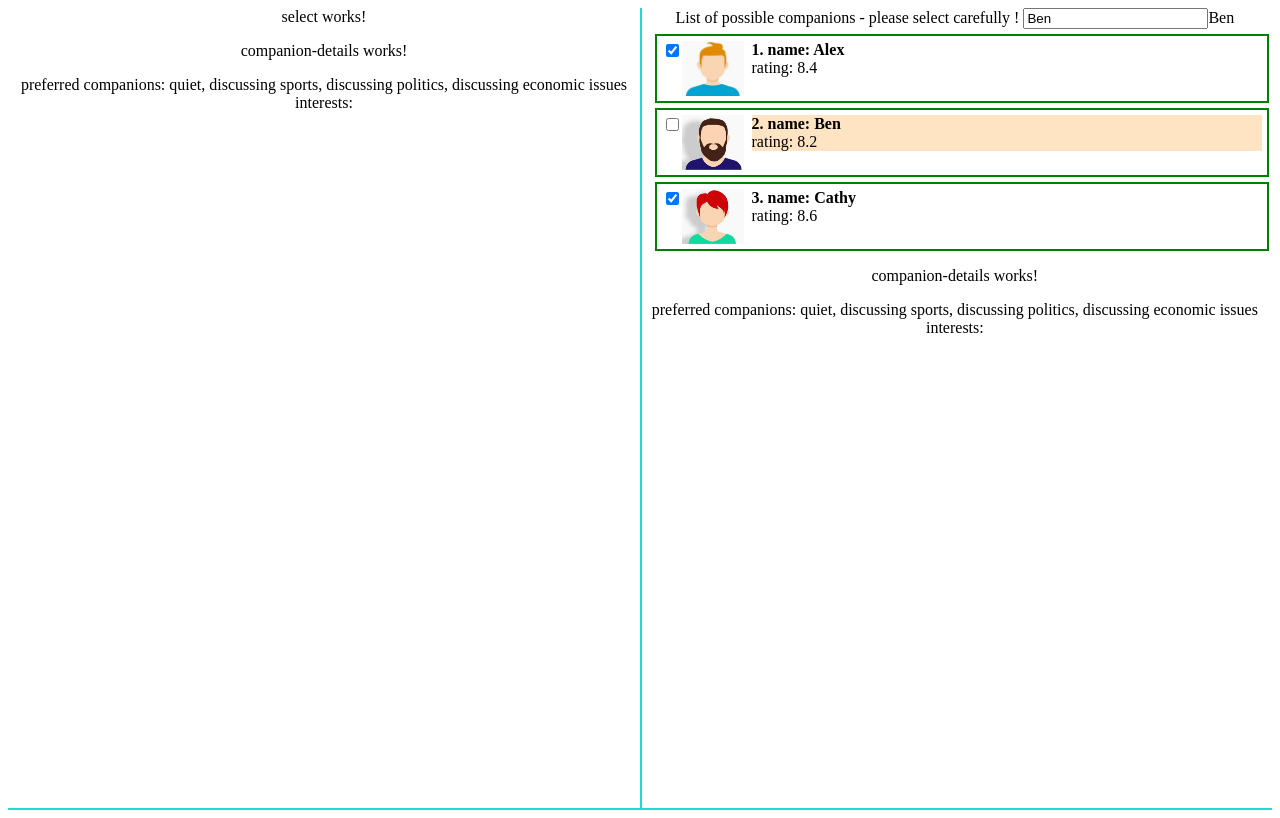
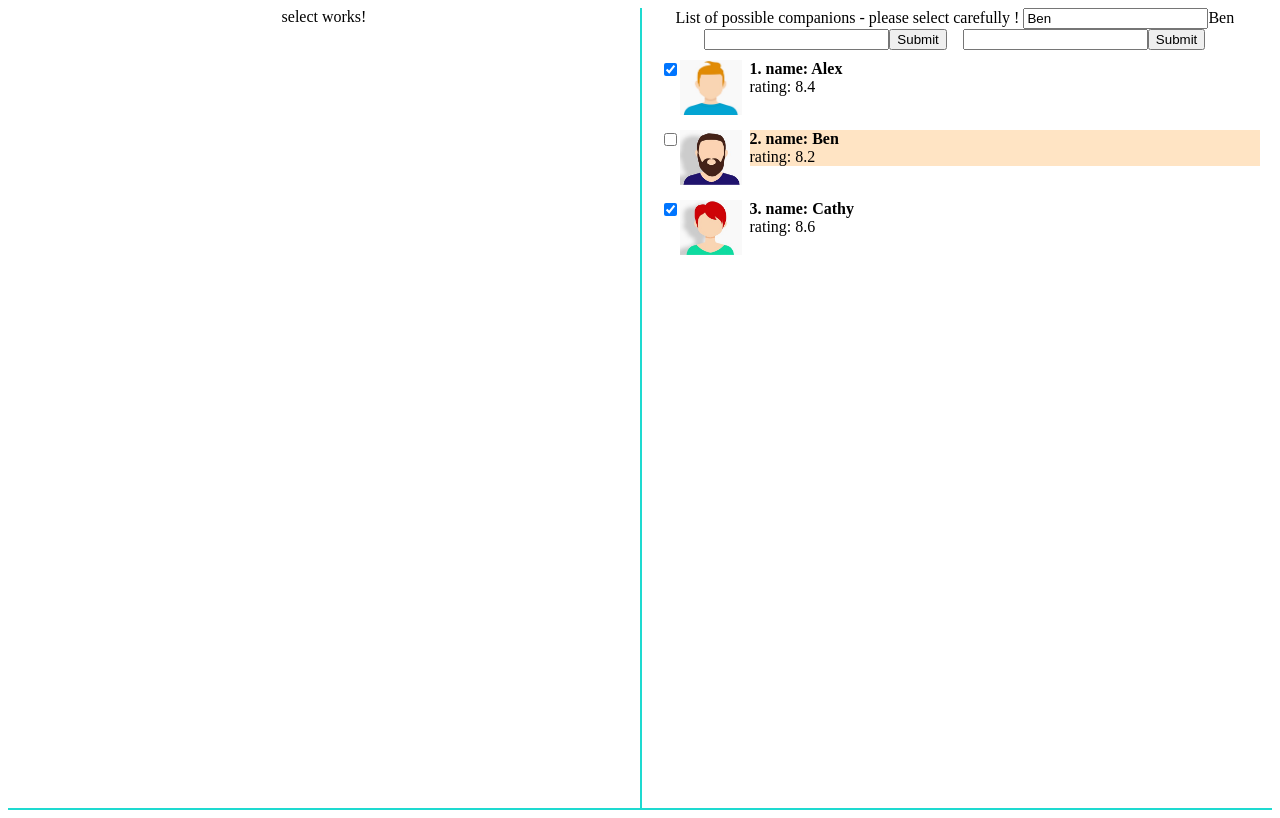
Before and after one commit to aripovula/carpoolNg, an Angular app: page / in a window 1280 px wide. Built offline with nearby package versions, Linux system fonts and the light colour scheme.

Commit message:
companions list and companion details communicate using a dataService

```diff
--- a/src/app/companion-details/companion-details.component.ts
+++ b/src/app/companion-details/companion-details.component.ts
@@ -1,26 +1,66 @@
-import { Component, OnInit, Input } from '@angular/core';
+import { Component, OnChanges, Input } from '@angular/core';
+
+import { LoggingService } from './../services/logging.service';
+import { DataService } from './../services/data.service';
 
 @Component({
   selector: 'app-companion-details',
   template: `
-    <p>
+  <div *appCustomUnless="!companionID">
+    <p appHighlight>
       companion-details works!
-      <span *ngIf="companionID">
-        id = {{ companionID }}
-      </span>
     </p>
-    preferred companions:  quiet, discussing sports, discussing politics, discussing economic issues
-    interests:
+    <span>{{ companionID }}</span>
+    <p class="appHighlight"></p>
+      <div class="boxed">
+        <div>
+          <img
+          style="float: left; margin-right:10px"
+            [src]="companions[companionID-1].image"
+            [alt]="companions[companionID-1].name"
+            width="124" height="110"
+          >
+        </div>
+        <div>
+          <span class="bold">
+            name: {{ companions[companionID-1].name }}</span>
+          <br/>
+          <span>rating: {{ companions[companionID-1].rating }}</span>
+          <br/>
+          preferred companions:
+          <br/>
+          quiet, discussing sports, discussing politics, discussing economic issues
+          <br/>
+          interests:
+          <br/>
+          policy records:
+
+        </div>
+      </div>
+    </div>
   `,
-  styleUrls: ['./companion-details.component.css']
+  styleUrls: ['./companion-details.component.css'],
+  providers: [ ]
 })
-export class CompanionDetailsComponent implements OnInit {
+export class CompanionDetailsComponent implements OnChanges {
 
-  @Input() companionID: number;
+  // @Input() companionID: number;
+  companionID: number;
+  // temporary measure
+  companions = [
+    { id: 1, name: 'Alex', rating: 8.4, isFrequentlySelected: true, image: '../assets/Alex.jpg' },
+    { id: 2, name: 'Ben', rating: 8.2, isFrequentlySelected: false, image: '../assets/Ben.jpg' },
+    { id: 3, name: 'Cathy', rating: 8.6, isFrequentlySelected: true, image: '../assets/Cathy.jpg' }
+  ];
 
-  constructor() { }
-
-  ngOnInit() {
+  constructor(private logService: LoggingService, private dataService: DataService) {
+    this.dataService.companionIDupdated.subscribe(
+      (id: number) => this.companionID = id
+    );
   }
 
+  ngOnChanges() {
+    // const logService = new LoggingService();
+    // this.logService.logStatusChange('using Service from Details = ' + this.companionID);
+  }
 }
--- a/src/app/companions-list/companions-list.component.css
+++ b/src/app/companions-list/companions-list.component.css
@@ -1,6 +1,6 @@
 .post-container {
     width: 96%;
-    border: green solid 2px;
+    /* border: green solid 2px; */
     padding: 5px;
     margin: 5px;
     margin-left: 2%;
--- a/src/app/companions-list/companions-list.component.ts
+++ b/src/app/companions-list/companions-list.component.ts
@@ -1,4 +1,7 @@
-import { Component, OnInit, Output, EventEmitter } from '@angular/core';
+import { Component, OnInit, Output, EventEmitter, ViewChild, ElementRef, OnChanges } from '@angular/core';
+
+import { LoggingService } from './../services/logging.service';
+import { DataService } from './../services/data.service';
 
 @Component({
   selector: 'app-companions-list',
@@ -8,6 +11,12 @@ import { Component, OnInit, Output, EventEmitter } from '@angular/core';
   <!-- <input type="text" (input)="onLookUpNameSelected($event)"> {{ lookUpName }} -->
   <input type="text" [(ngModel)]="lookUpName">
   <span [ngClass]="{highlight: lookUpName.length > 4}">{{ lookUpName }}</span>
+  <br/>
+  <input type="text" #lookUpName2>
+  <button (click)="onLookUpNameSelected2(lookUpName2)">Submit</button>
+  <ng-content></ng-content>
+  <input type="text" #lookUpName3>
+  <button (click)="onLookUpNameSelected3(lookUpName3)">Submit</button>
   <br/>
   <div *ngIf="companions">
     <div *ngFor="let companion of companions; let ind = index">
@@ -35,38 +44,61 @@ import { Component, OnInit, Output, EventEmitter } from '@angular/core';
 
     </div>
   </div>
-  <app-companion-details></app-companion-details>
 </div>
   `,
-  styleUrls: ['./companions-list.component.css']
+  styleUrls: ['./companions-list.component.css'],
+  providers: [ ]
 })
 
-export class CompanionsListComponent implements OnInit {
+export class CompanionsListComponent implements OnInit, OnChanges {
   @Output() selectedCompanionID = new EventEmitter<number>();
   lookUpName = 'Ben';
+  lookUpName2 = 'Ben';
+  @ViewChild('lookUpName3') lookUpName3: ElementRef;
   selectedCompanion = undefined;
   companionIDforDetails = undefined;
-  companions = [
-    { id: 1, name: 'Alex', rating: 8.4, isFrequentlySelected: true, image: '../assets/Alex.jpg' },
-    { id: 2, name: 'Ben', rating: 8.2, isFrequentlySelected: false, image: '../assets/Ben.jpg' },
-    { id: 3, name: 'Cathy', rating: 8.6, isFrequentlySelected: true, image: '../assets/Cathy.jpg' }
-  ];
+  companions: { id: number, name: string, rating: number, isFrequentlySelected: boolean, image: string }[] = [];
 
-  constructor() { }
+  // companions = [
+  //   { id: 1, name: 'Alex', rating: 8.4, isFrequentlySelected: true, image: '../assets/Alex.jpg' },
+  //   { id: 2, name: 'Ben', rating: 8.2, isFrequentlySelected: false, image: '../assets/Ben.jpg' },
+  //   { id: 3, name: 'Cathy', rating: 8.6, isFrequentlySelected: true, image: '../assets/Cathy.jpg' }
+  // ];
+
+  constructor(private logService: LoggingService, private dataService: DataService) {  }
 
   ngOnInit() {
     // console.log(this.companions[1]);
+    this.companions = this.dataService.companions;
+    this.selectedCompanion = this.dataService.companionID;
+  }
+
+  ngOnChanges() {
+    // const logService = new LoggingService();
+    // this.logService.logStatusChange('using Service from Details = ' + this.companionID);
   }
 
   onLookUpNameSelected(event: Event) {
     this.lookUpName = (<HTMLInputElement>event.target).value;
-    console.log(this.lookUpName);
+    console.log('1' + this.lookUpName);
+  }
+
+  onLookUpNameSelected2(newWay: HTMLInputElement) {
+    this.lookUpName2 = newWay.value;
+    console.log('2' + this.lookUpName2);
+  }
+
+  onLookUpNameSelected3() {
+    // this.lookUpName3.nativeElement.value = 'Got It !';
+    this.lookUpName3 = this.lookUpName3.nativeElement.value;
+    console.log('3' + this.lookUpName3);
   }
 
   onCompanionSelected(id: number) {
-    this.selectedCompanionID.emit(id);
-    this.selectedCompanion = id;
-    console.log('ID = ' + id);
+    // this.selectedCompanionID.emit(id);
+    // this.selectedCompanion = id;
+    // this.logService.logStatusChange('using Service from List = ' + this.selectedCompanion);
+    this.dataService.setCompanionID(id);
   }
 
   getBGColor() {
--- /dev/null
+++ b/src/app/directives/customUnless.directive.ts
@@ -0,0 +1,18 @@
+import { Directive, Input, TemplateRef, ViewContainerRef} from '@angular/core';
+
+@Directive({
+    selector: '[appCustomUnless]'
+})
+
+export class CustomUnlessDirective {
+    @Input() set appCustomUnless(condition: boolean) {
+        if (!condition) {
+            this.vcRef.createEmbeddedView(this.templateRef);
+        } else {
+
+        }
+    }
+
+    constructor(private templateRef: TemplateRef<any>, private vcRef: ViewContainerRef) {
+    }
+}
--- /dev/null
+++ b/src/app/directives/highlight.directive.ts
@@ -0,0 +1,34 @@
+import { Directive, ElementRef, OnInit, Renderer2, HostListener, HostBinding } from '@angular/core';
+
+@Directive({
+    selector: '[appHighlight]'
+})
+
+export class HighlightDirective implements OnInit {
+    // @HostBinding('style.backgroundColor') backgroundColor = 'transparent';
+    @HostBinding('innerText') innerText = 'transparent';
+    // constructor(private elementRef: ElementRef) {
+    // }
+
+    // ngOnInit() {
+    //     this.elementRef.nativeElement.style.backgroundColor = 'yellow';
+    // }
+
+    constructor(private elementRef: ElementRef, private renderer: Renderer2) {
+    }
+
+    ngOnInit() {
+        // this.renderer.setStyle(this.elementRef.nativeElement, 'background-color', 'gray');
+    }
+
+    @HostListener('mouseenter') mouseover(eventData: Event) {
+        // this.renderer.setStyle(this.elementRef.nativeElement, 'background-color', 'gray');
+        this.innerText = 'gray';
+    }
+
+    @HostListener('mouseleave') mouseleave(eventData: Event) {
+        // this.renderer.setStyle(this.elementRef.nativeElement, 'background-color', 'transparent');
+        this.innerText = 'transparent';
+    }
+
+}
--- a/src/app/select/select.component.ts
+++ b/src/app/select/select.component.ts
@@ -6,26 +6,28 @@ import { Component, OnInit } from '@angular/core';
   <div id="container">
     <div id="left">
       select works!
-      <app-companion-details [companionID]="companionIDforDetails"></app-companion-details>
+       <!--using @Input <app-companion-details [companionID]="companionIDforDetails"></app-companion-details> -->
+       <app-companion-details ></app-companion-details>
     </div>
     <div id="right">
-      <app-companions-list (selectedCompanionID)="onCompanionSelected($event)"></app-companions-list>
-    </div>
+      <!-- <app-companions-list (selectedCompanionID)="onCompanionSelected($event)">&nbsp;&nbsp;&nbsp;&nbsp;</app-companions-list> -->
+      <app-companions-list >&nbsp;&nbsp;&nbsp;&nbsp;</app-companions-list>
+      </div>
   </div>
     `,
   styleUrls: ['./select.component.css']
 })
 export class SelectComponent implements OnInit {
 
-  companionIDforDetails = undefined;
+  // companionIDforDetails = undefined;
   constructor() { }
 
   ngOnInit() {
   }
 
-  onCompanionSelected = (id: number) => {
-    this.companionIDforDetails = id;
-    console.log('ID SEL = ' + id);
-  }
+  // onCompanionSelected = (id: number) => {
+  //   this.companionIDforDetails = id;
+  //   console.log('ID SEL = ' + id);
+  // }
 
 }
--- /dev/null
+++ b/src/app/services/data.service.ts
@@ -0,0 +1,29 @@
+import { LoggingService } from './../services/logging.service';
+import { Injectable, EventEmitter } from '@angular/core';
+
+@Injectable()
+export class DataService {
+    companions = [
+        { id: 1, name: 'Alex', rating: 8.4, isFrequentlySelected: true, image: '../assets/Alex.jpg' },
+        { id: 2, name: 'Ben', rating: 8.2, isFrequentlySelected: false, image: '../assets/Ben.jpg' },
+        { id: 3, name: 'Cathy', rating: 8.6, isFrequentlySelected: true, image: '../assets/Cathy.jpg' }
+    ];
+
+    companionID = undefined;
+
+    companionIDupdated = new EventEmitter<number>();
+
+    constructor(private logService: LoggingService) { }
+
+    addCompanion(id: number, name: string, rating: number, isFrequentlySelected: boolean, image: string) {
+        this.companions.push({
+            id, name, rating, isFrequentlySelected, image
+        });
+    }
+
+    setCompanionID(id: number) {
+        this.companionID = id;
+        this.companionIDupdated.emit(this.companionID);
+        this.logService.logStatusChange('using Service from ? = ' + this.companionID);
+    }
+}
--- /dev/null
+++ b/src/app/services/logging.service.ts
@@ -0,0 +1,5 @@
+export class LoggingService {
+    logStatusChange(status: any) {
+        console.log('Status = ' + status);
+    }
+}
--- a/src/styles.css
+++ b/src/styles.css
@@ -22,7 +22,7 @@
   }
 
   .boxed {
-    width: 96%;
+    width: 95%;
     border: green solid 2px;
     padding: 5px;
     margin: 5px;
@@ -32,3 +32,7 @@
     text-align: left;
     border-radius: 2px;
   }
+
+  .bold{
+    font-weight: bold;
+  }
```
Also changed, not shown: src/app/app.module.ts (+7 -2 lines).
